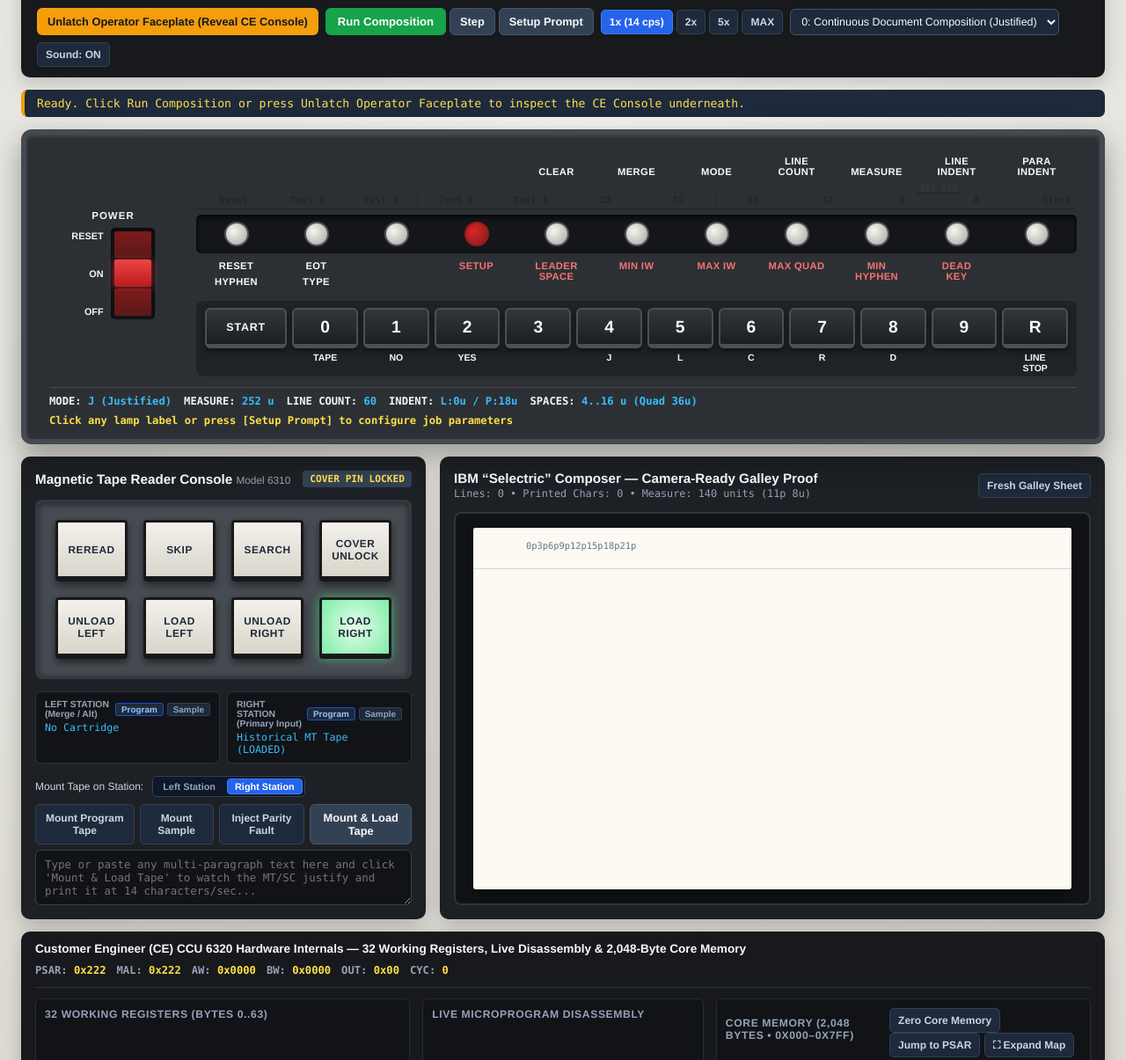
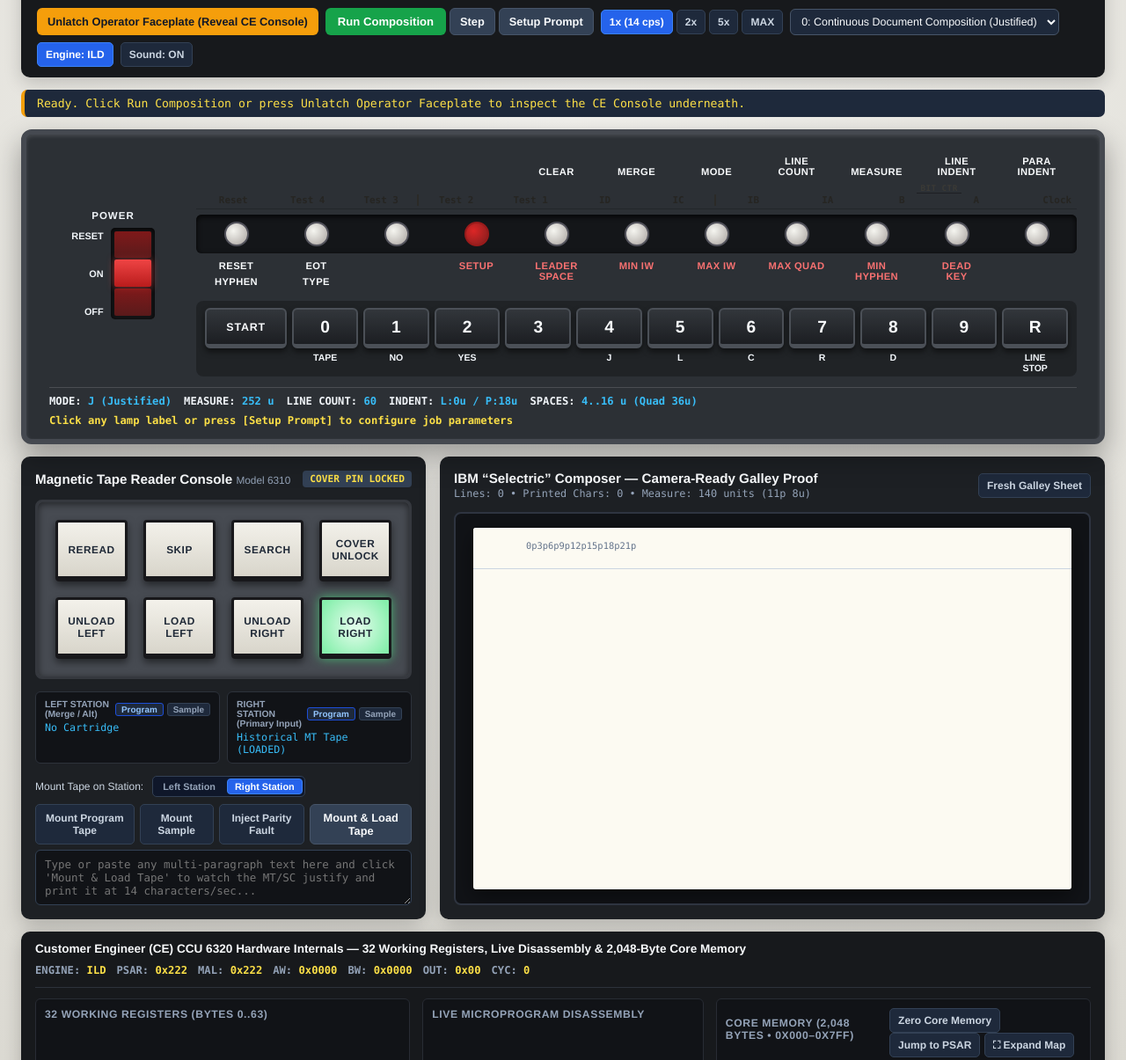
Before and after one commit to ebruchez/ibm-mt-sc, a plain HTML site: page web/index.html in a window 1280 px wide. Shown: the part 67-1272 px from the top of the page at 88% size. Drawn offline with Linux system fonts and the light colour scheme; a script that the page names is missing.

Commit message:
Option to choose engine: `ild` or `behavioral`

```diff
--- a/web/index.html
+++ b/web/index.html
@@ -47,6 +47,7 @@
           <option value="6">6: Branch &amp; Bit Control Diagnostic</option>
         </select>
 
+        <button id="btn-engine-toggle" class="btn-chip active" title="Toggle CCU Execution Engine between Gate-Level ILD (0303–0312) and Behavioral ISA">Engine: ILD</button>
         <button id="btn-sound-toggle" class="btn-chip">Sound: ON</button>
       </div>
     </header>
@@ -476,6 +477,7 @@
       <summary class="ce-drawer-summary">
         <span>Customer Engineer (CE) CCU 6320 Hardware Internals — 32 Working Registers, Live Disassembly &amp; 2,048-Byte Core Memory</span>
         <div class="ce-quick-regs">
+          <span>ENGINE: <strong id="ce-reg-engine">ILD</strong></span>
           <span>PSAR: <strong id="ce-reg-psar">0x222</strong></span>
           <span>MAL: <strong id="ce-reg-mal">0x222</strong></span>
           <span>AW: <strong id="ce-reg-aw">0x0000</strong></span>
```
Also changed, not shown: 11 other files.
